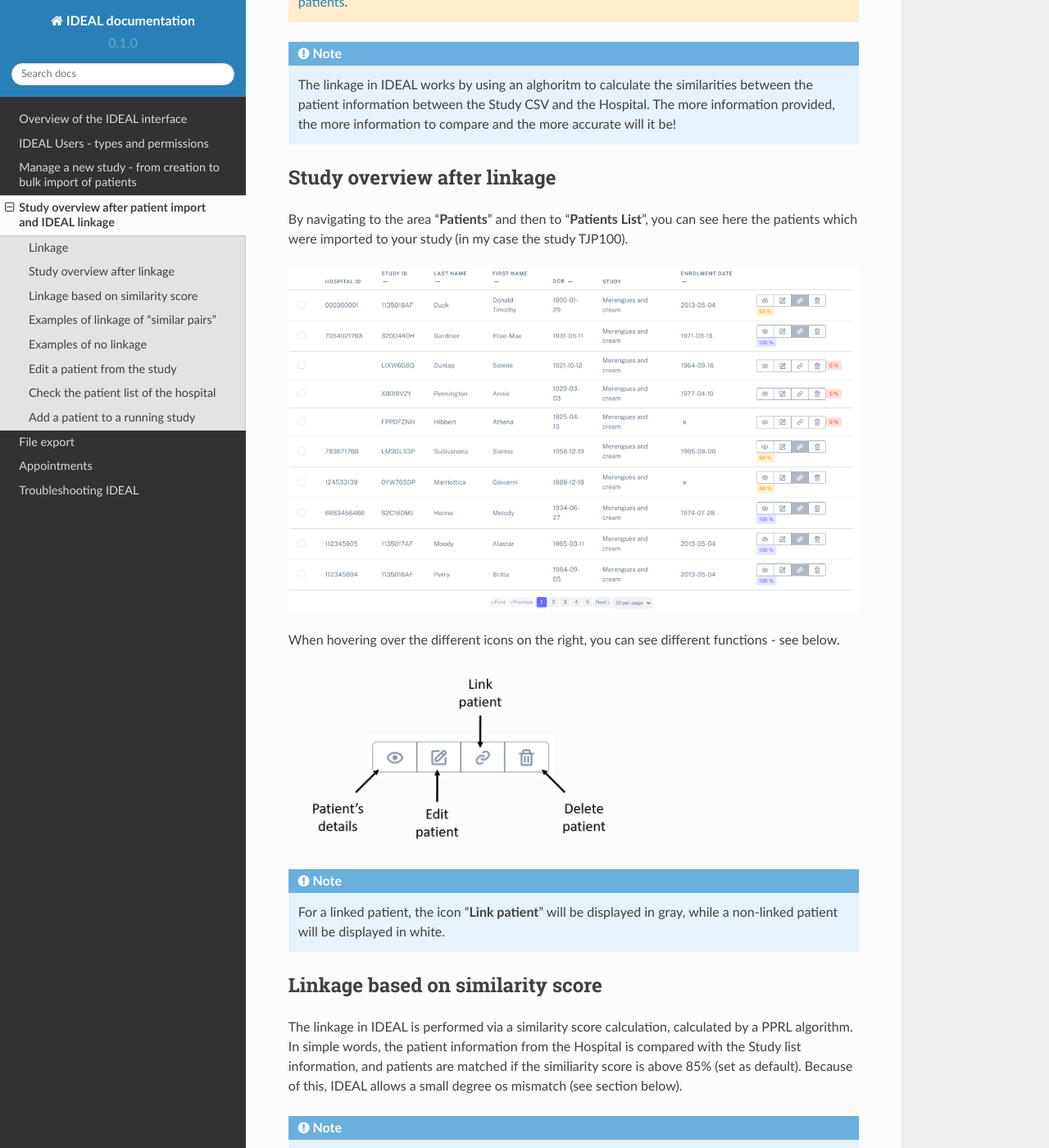
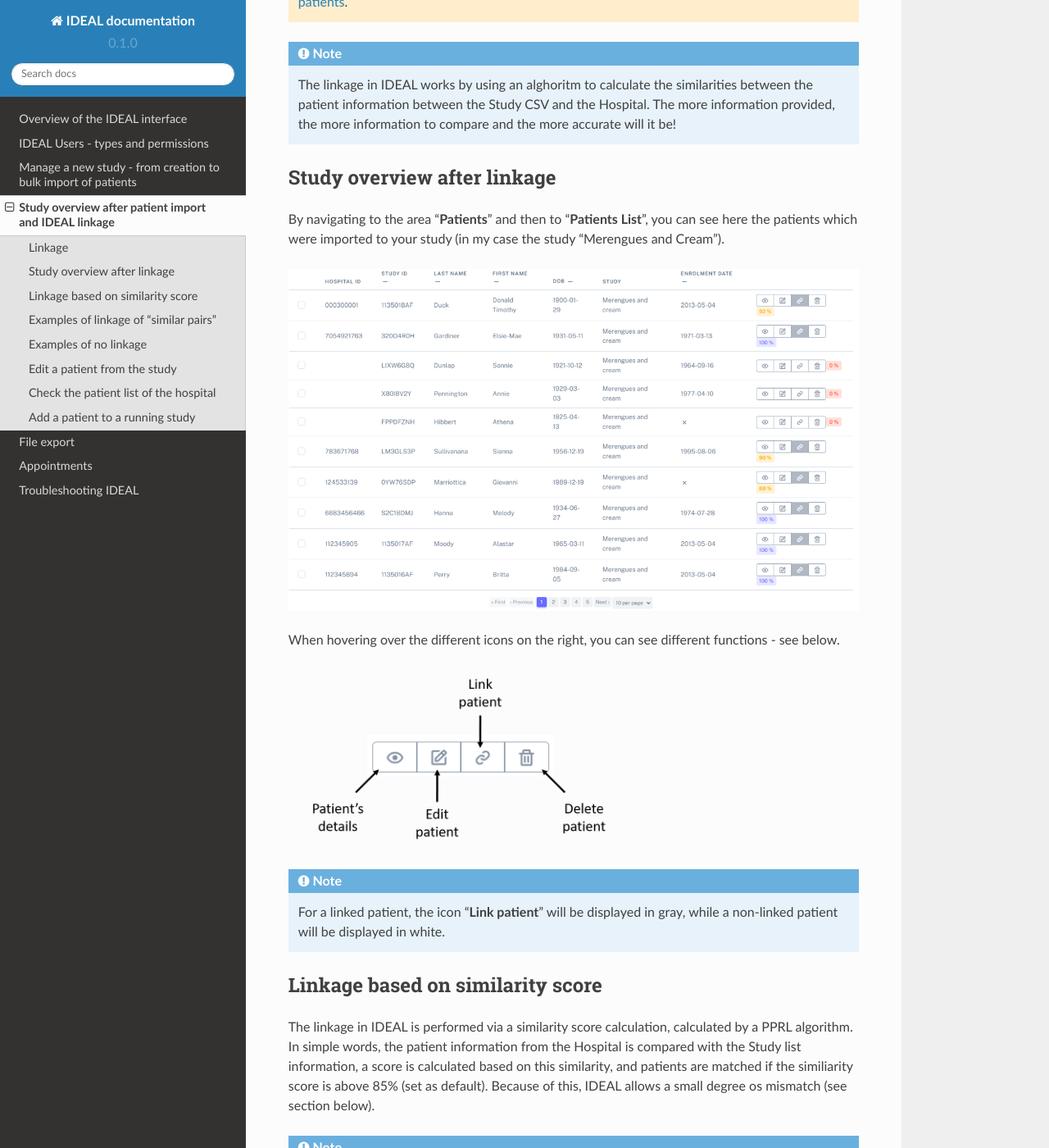
Before and after one commit to Nynuphar/IDEAL-doc, a Sphinx documentation site: the page built from docs/source/linkage.rst, in a window 1280 px wide and 1400 px high, scrolled down 818 px. Shown: the whole window at 82% size. Built offline with Sphinx 7.4.7 and the Read the Docs theme 2.0.0, drawn with Linux system fonts in a browser that asks for light colours.

Commit message:
Update linkage.rst

```diff
--- a/docs/source/linkage.rst
+++ b/docs/source/linkage.rst
@@ -24,7 +24,7 @@ We will look at some examples of "similar pairs" below, but first let's navigate
 Study overview after linkage
 ******************************************************
 
-By navigating to the area "**Patients**" and then to "**Patients List**", you can see here the patients which were imported to your study (in my case the study TJP100).
+By navigating to the area "**Patients**" and then to "**Patients List**", you can see here the patients which were imported to your study (in my case the study "Merengues and Cream").
 
 .. image:: LinkOverview.png
 
@@ -41,7 +41,7 @@ When hovering over the different icons on the right, you can see different funct
 Linkage based on similarity score
 ******************************************************
 
-The linkage in IDEAL is performed via a similarity score calculation, calculated by a PPRL algorithm. In simple words, the patient information from the Hospital is compared with the Study list information, and patients are matched if the similiarity score is above 85% (set as default). Because of this, IDEAL allows a small degree os mismatch (see section below).
+The linkage in IDEAL is performed via a similarity score calculation, calculated by a PPRL algorithm. In simple words, the patient information from the Hospital is compared with the Study list information, a score is calculated based on this similarity, and patients are matched if the similiarity score is above 85% (set as default). Because of this, IDEAL allows a small degree os mismatch (see section below).
 
 .. note::
    Note how the similarity is colour coded.
```
